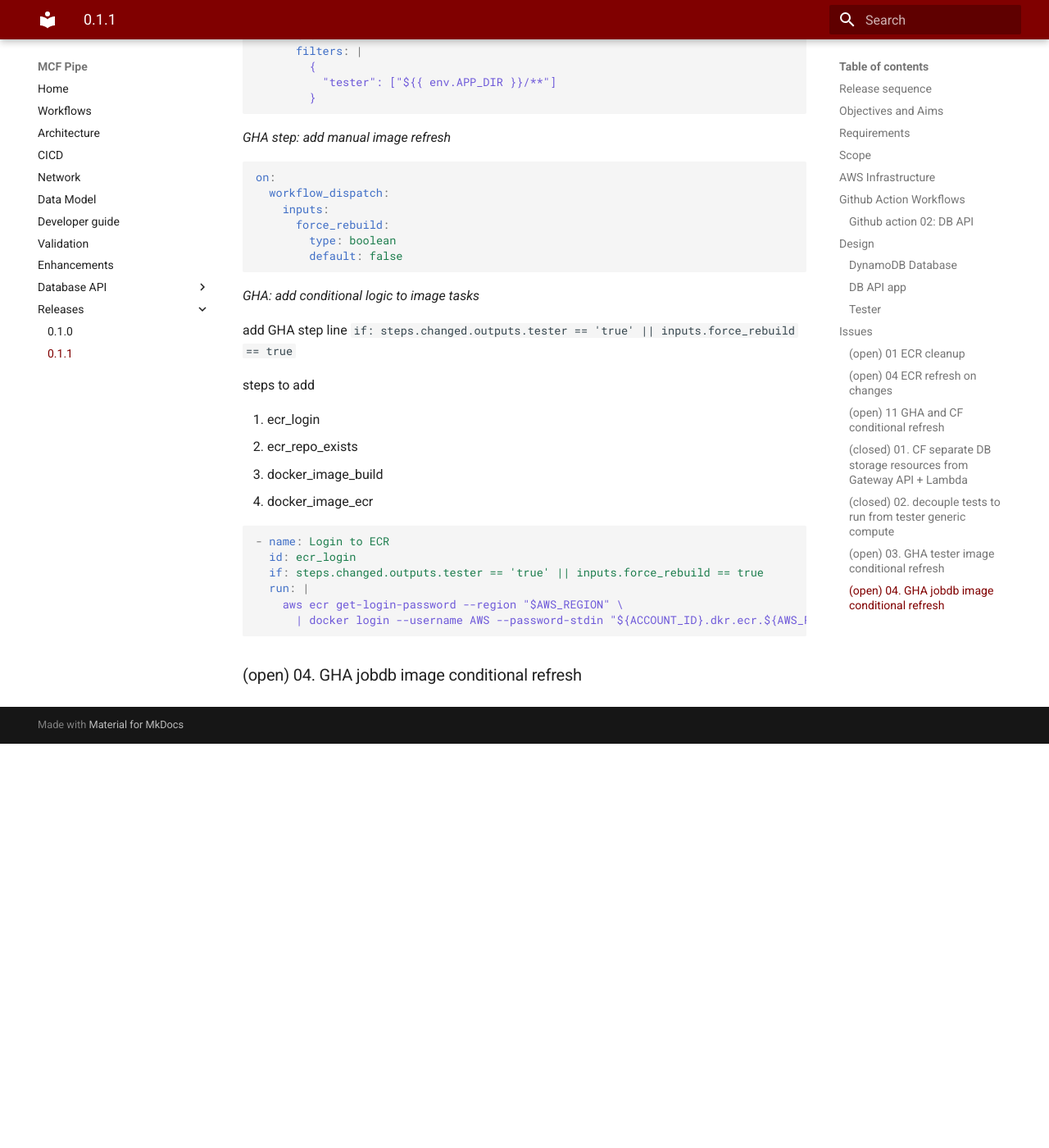
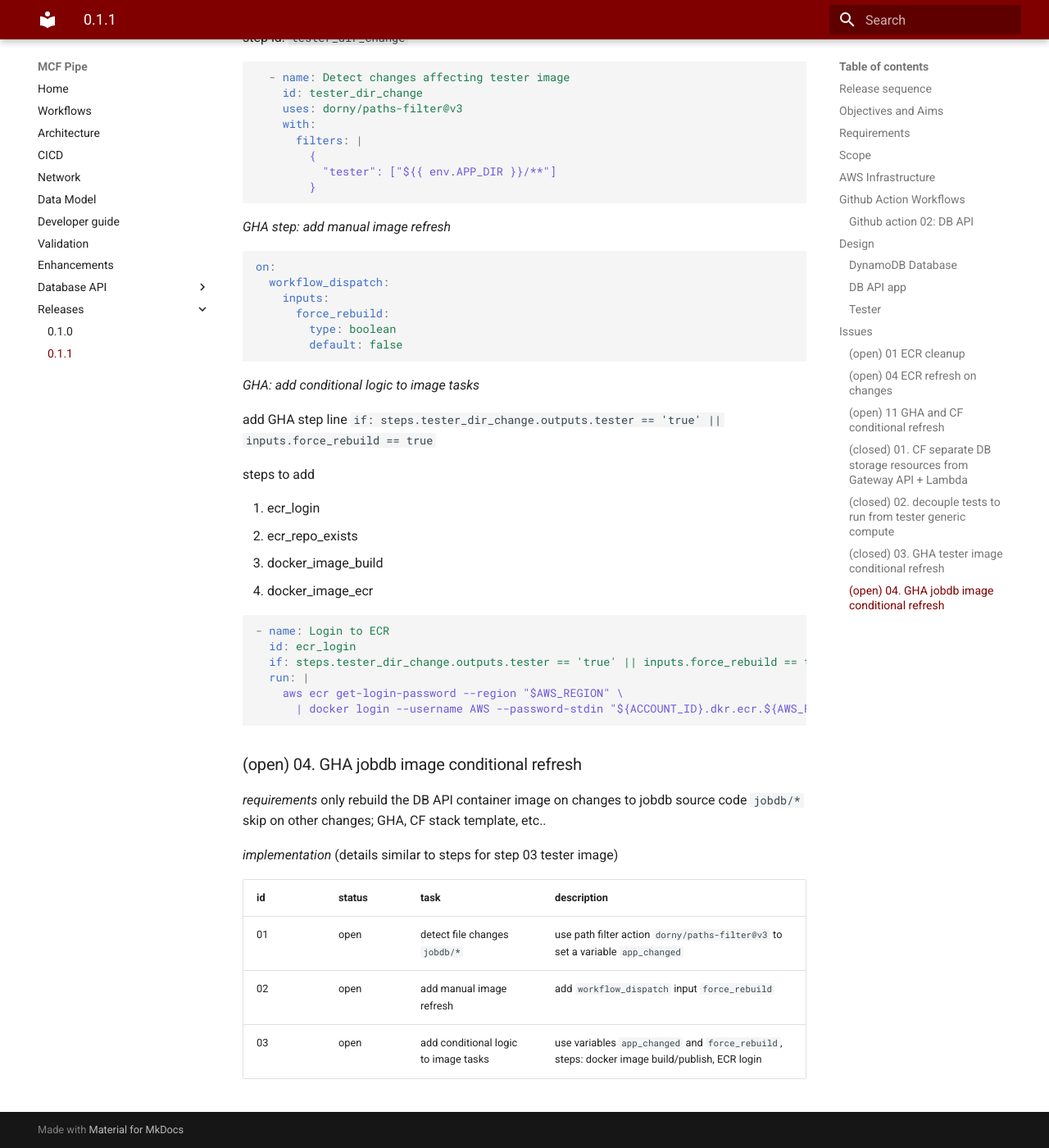
Before and after one commit to yayfalafels/mcfpipe, an MkDocs documentation site: the page built from docs/releases/011_dbapi.md, in a window 1280 px wide and 1400 px high, scrolled down 13054 px. Shown: the whole window at 82% size. Built offline with MkDocs 1.6.1 and Material for MkDocs 9.7.7, drawn with Linux system fonts in a browser that asks for light colours; before the commit the page ends 13961 px from its top, so only the background shows below that; some of the changed text lies outside the part shown.

Commit message:
conditional image refresh

````diff
--- a/docs/releases/011_dbapi.md
+++ b/docs/releases/011_dbapi.md
@@ -218,7 +218,7 @@ __requirements__
 | - | - | - |
 | 01 | closed | CF separate DB storage resources from Gateway API + Lambda |
 | 02 | closed | decouple tests to run from tester generic compute |
-| 03 | open | GHA tester image conditional refresh |
+| 03 | closed | GHA tester image conditional refresh |
 | 04 | open | GHA jobdb image conditional refresh |
 
 ### (closed) 01. CF separate DB storage resources from Gateway API + Lambda
@@ -450,7 +450,7 @@ _GHA step: execute tests for DBI API_
 
 ```
 
-### (open) 03. GHA tester image conditional refresh
+### (closed) 03. GHA tester image conditional refresh
 
 _requirements_
 only rebuild the tester image on changes to tester source code `tester/*`
@@ -464,11 +464,17 @@ _implementation_
 | 02 | closed | add manual image refresh | add `workflow_dispatch` input `force_rebuild` |
 | 03 | closed | add conditional logic to image tasks  | use variables `tester_changed` and `force_rebuild`, steps: docker image build/publish, ECR login |
 
+_validation issues_
+- reference correct step name
+- treat filter output value as string 'true', not bool true
+
 _GHA step: detect changes to tester image dir_
+
+step id: `tester_dir_change`
 
 ```yaml
   - name: Detect changes affecting tester image
-    id: change_detect_tester_dir
+    id: tester_dir_change
     uses: dorny/paths-filter@v3
     with:
       filters: |
@@ -492,7 +498,7 @@ on:
 
 _GHA: add conditional logic to image tasks_
 
-add GHA step line `if: steps.changed.outputs.tester == 'true' || inputs.force_rebuild == true`
+add GHA step line `if: steps.tester_dir_change.outputs.tester == 'true' || inputs.force_rebuild == true`
 
 steps to add
 
@@ -504,7 +510,7 @@ steps to add
 ```yaml
 - name: Login to ECR
   id: ecr_login
-  if: steps.changed.outputs.tester == 'true' || inputs.force_rebuild == true
+  if: steps.tester_dir_change.outputs.tester == 'true' || inputs.force_rebuild == true
   run: |
     aws ecr get-login-password --region "$AWS_REGION" \
       | docker login --username AWS --password-stdin "${ACCOUNT_ID}.dkr.ecr.${AWS_REGION}.amazonaws.com"
@@ -512,3 +518,16 @@ steps to add
 ```
 
 ### (open) 04. GHA jobdb image conditional refresh
+
+_requirements_
+only rebuild the DB API container image on changes to jobdb source code `jobdb/*`
+skip on other changes; GHA, CF stack template, etc..
+
+_implementation_
+(details similar to steps for step 03 tester image)
+
+| id | status | task | description |
+| - | - | - | - |
+| 01 | open | detect file changes `jobdb/*` | use path filter action `dorny/paths-filter@v3` to set a variable `app_changed` |
+| 02 | open | add manual image refresh | add `workflow_dispatch` input `force_rebuild` |
+| 03 | open | add conditional logic to image tasks  | use variables `app_changed` and `force_rebuild`, steps: docker image build/publish, ECR login |
````
Also changed, not shown: dev/releases/011_dbapi.md (+21 -3 lines), 1 other file.
